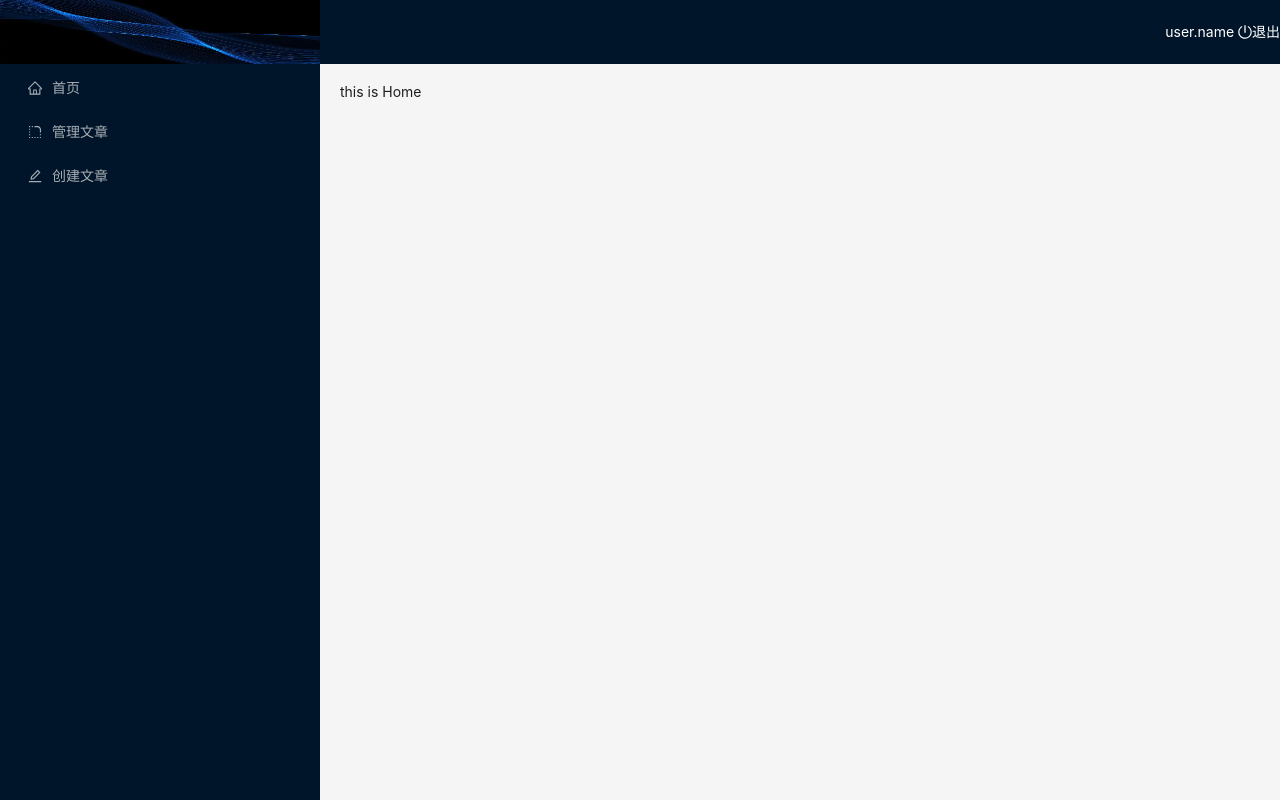
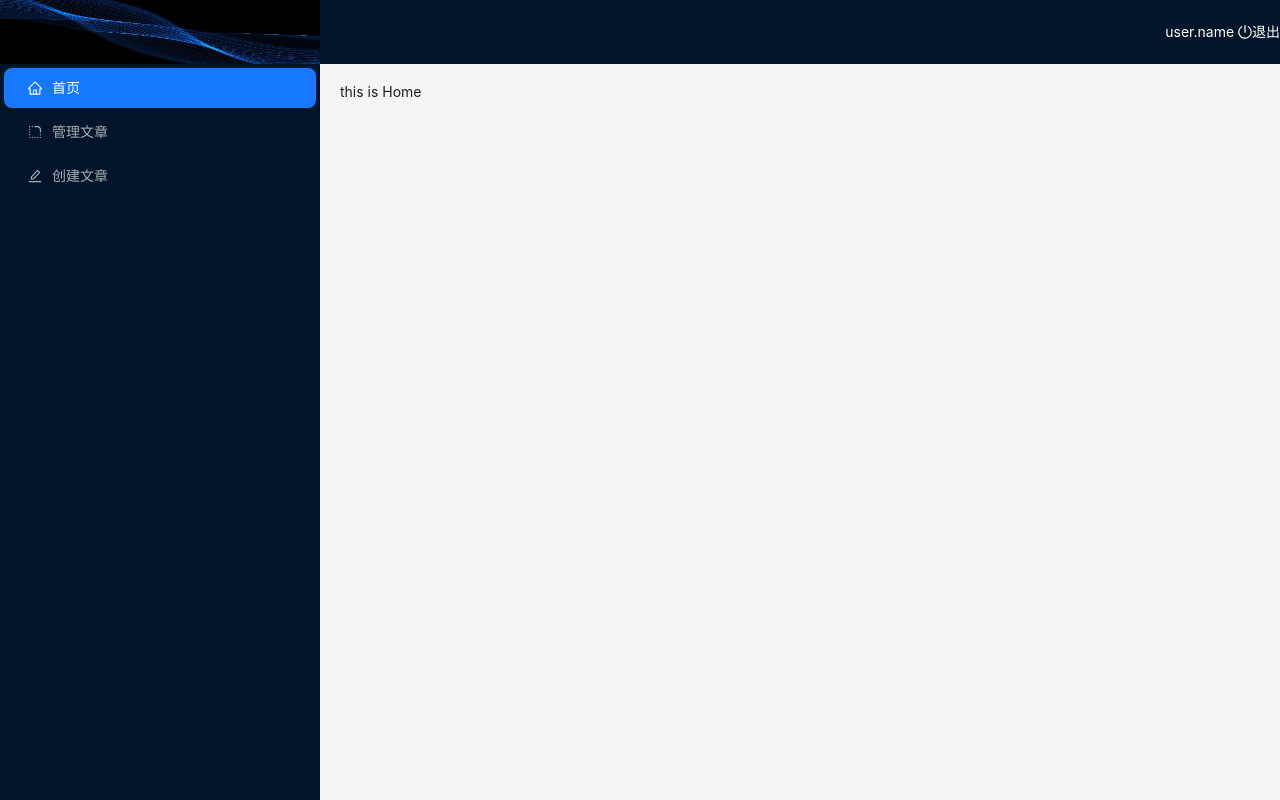
Before and after one commit to github03302020/react-jike, a React (Create React App) app: page / in a window 1280 px wide. Built offline with nearby package versions, Linux system fonts and the light colour scheme; sample sign-in values are in the browser's storage.

Commit message:
layout-根据路径高亮菜单

```diff
--- a/src/pages/Layout/index.js
+++ b/src/pages/Layout/index.js
@@ -2,7 +2,7 @@ import { Layout, Menu } from 'antd';
 import { HomeOutlined, RadiusUprightOutlined, EditOutlined, PoweroffOutlined } from '@ant-design/icons';
 import headpic from '@/assets/hd.webp'
 import './index.scss'
-import { Outlet, useNavigate } from 'react-router-dom';
+import { Outlet, useNavigate, useLocation} from 'react-router-dom';
 
 const { Header, Sider, Content} = Layout;
 
@@ -26,6 +26,7 @@ const GeekLayout = ()=>{
   const onMenuClick = (route)=>{
     navigate(route.key)
   }
+  const location = useLocation()
   return (
     < Layout  className='layout'>
       <Header className='header'>
@@ -34,7 +35,11 @@ const GeekLayout = ()=>{
       </Header>
       <Layout>
         <Sider width="25%">
-          <Menu theme="dark" mode="inline" defaultSelectedKeys={['home']} items={items} onClick={onMenuClick}/>
+          <Menu theme="dark"
+          mode="inline"
+          selectedKeys={ location.pathname }
+          items={items}
+          onClick={onMenuClick}/>
         </Sider>
         <Content style={{ padding: '20px' }}>
           <Outlet />
```
